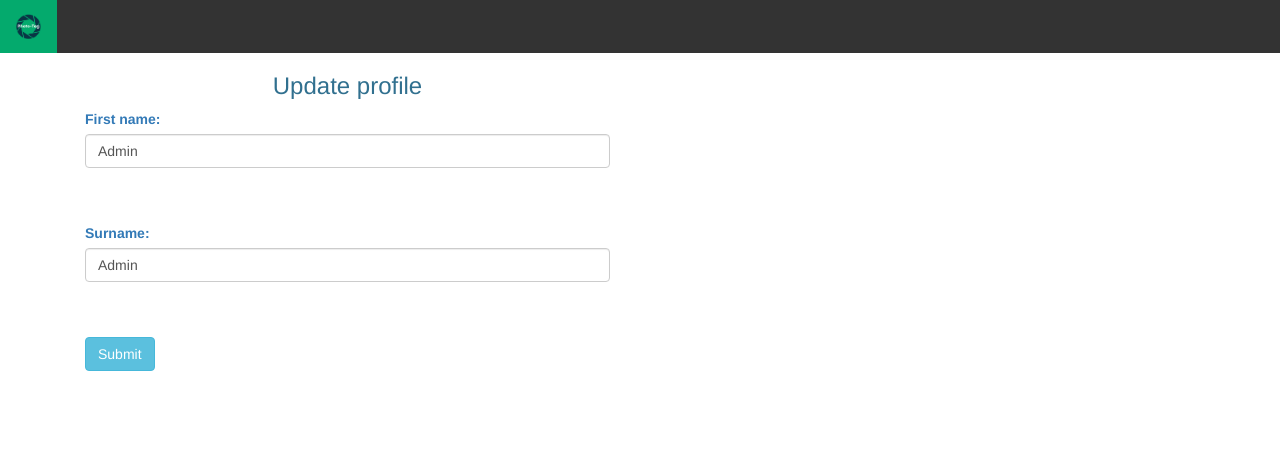
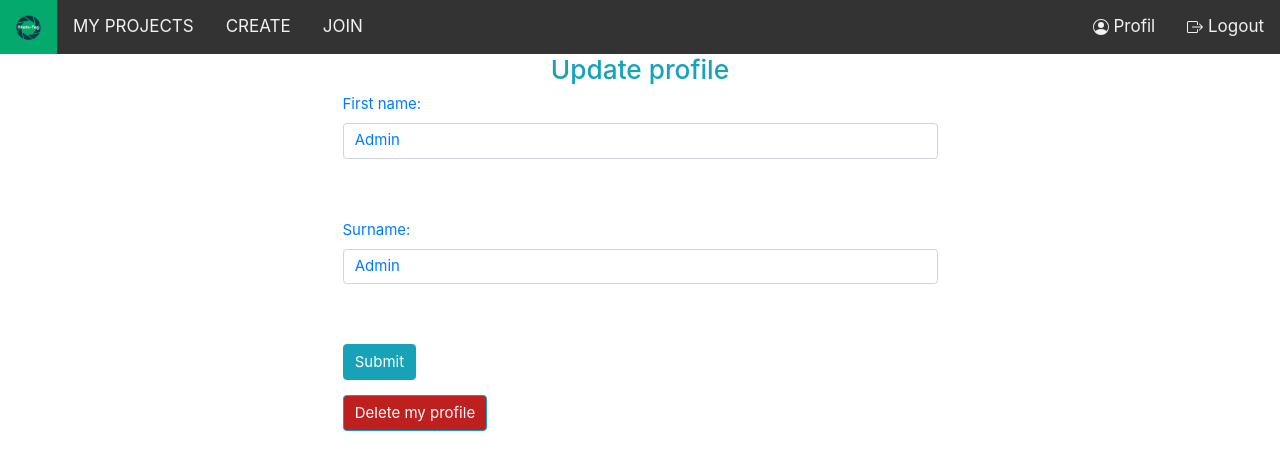
Before and after one commit to valatt19/phototag, a Flask app: page /profile/ in a window 1280 px wide. Shown: the top 470 px of the page. Run offline with Flask 2, Linux system fonts and the light colour scheme; a user stored in the database is signed in; some libraries are stand-ins or nearby versions.

Commit message:
add delete profile

```diff
--- a/app/routes.py
+++ b/app/routes.py
@@ -216,6 +216,17 @@ def update_user_info():
 
         return render_template ('profile.html', form = form)
 
+# Delete user
+@app.route("/delete_user/", methods=['POST'])
+@login_required
+def delete_user():
+    user = current_user
+    users.remove(user.username)
+    db.session.delete(user)
+    db.session.commit()
+
+    logout_user()
+    return redirect(url_for('home'))
 
 ##################
 # Projects pages #
--- a/app/templates/profile.html
+++ b/app/templates/profile.html
@@ -1,51 +1,35 @@
-<!DOCTYPE html>
-<html lang="en">
-<head>
-    <meta charset="UTF-8">
-    <link href="//maxcdn.bootstrapcdn.com/bootstrap/3.3.0/css/bootstrap.min.css" rel="stylesheet" id="bootstrap-css">
-    <script src="//maxcdn.bootstrapcdn.com/bootstrap/3.3.0/js/bootstrap.min.js"></script>
-    <script src="//code.jquery.com/jquery-1.11.1.min.js"></script>
-    <link href="/static/css/style_navbar.css" rel="stylesheet">
-    <link rel="shortcut icon" href="{{ url_for('static', filename='/favicon/favicon.ico') }}">
-    <title>Profile</title>
-</head>
-<body>
-<div class="topnav" id="nav1">
-    <div class="logo">
-        <a class="active" href="#">
-            <img alt="Photo-Tag" src="/static/img/photo-tag-white.png" width="25" height="25">
-        </a>
-    </div>
-</div>
-<div id="login">
-    <div class="container">
+{% extends "parent.html" %}
+{% block content %}
+
+<h3 class="text-center text-info">Update profile</h3>
 <div id="login-row" class="row justify-content-center align-items-center">
     <div id="login-column" class="col-md-6">
         <div id="login-box" class="col-md-12">
-                    <form id="login-form" class="form" action="" method="post">
-                        <h3 class="text-center text-info">Update profile
-                        </h3>
+            <form>
                 {{ form.csrf_token }}
-                        <!-- {{ form.hidden_tag() }} -->
+
                 <div class="form-group">
                     {{ form.firstname.label (class="text-primary")}} {{ form.firstname (class="form-control bg-white text-primary", placeholder="New firstname") }}<br>
                     {% if form.firstname.errors %} {% for message in form.firstname.errors %}
                     <small class="form-text text-danger">{{ message }}</small> {% endfor %}{% endif %}<br>
                 </div>
+
                 <div class="form-group">
                     {{ form.surname.label (class="text-primary")}} {{ form.surname (class="form-control bg-white text-primary", placeholder="New surname") }}<br>
                     {% if form.surname.errors %} {% for message in form.surname.errors %}
                     <small class="form-text text-info">{{ message }}</small> {% endfor %}{% endif %}<br>
                 </div>
+
                 <div class="form-group">
                     {{ form.submit (class="btn btn-info btn-md") }}
                 </div>
+
+            </form>
+            <form action="{{ url_for('delete_user') }}" method="post">
+                <input type="submit"  class="btn btn-info btn-md" onclick="return confirm('Are you sure?')" value="Delete my profile" style="background-color: rgb(190, 31, 31);"/>
             </form>
         </div>
     </div>
 </div>
-    </div>
-</div>
 
-</body>
-</html>
+{% endblock %}
--- a/requirements.txt
+++ b/requirements.txt
@@ -7,3 +7,5 @@ werkzeug~=2.0.3
 flask-socketio
 SQLAlchemy~=1.4.31
 config~=0.5.1
+yagmail
+email-validator
```
Lines whose indentation alone changed are shown as unchanged.
